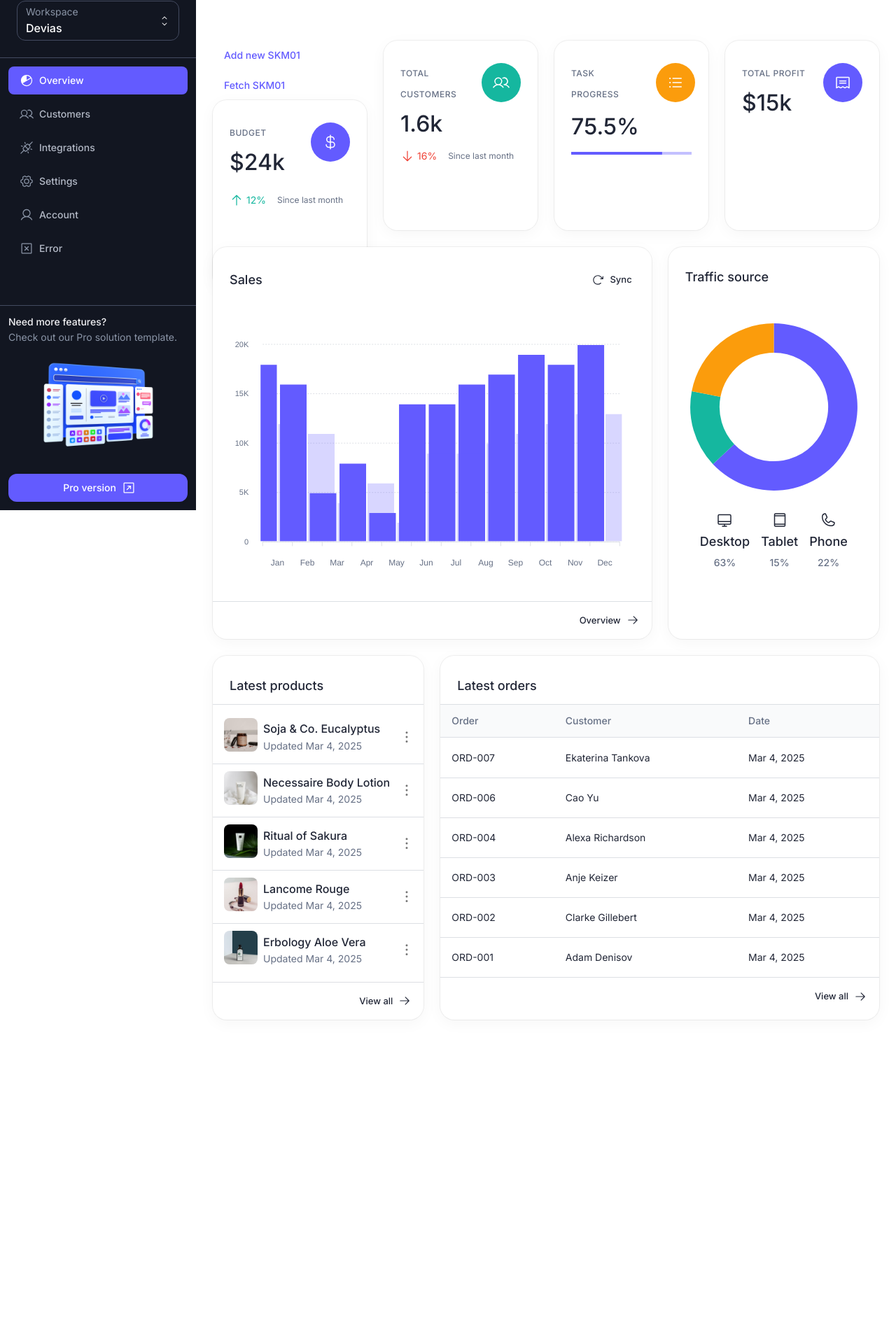
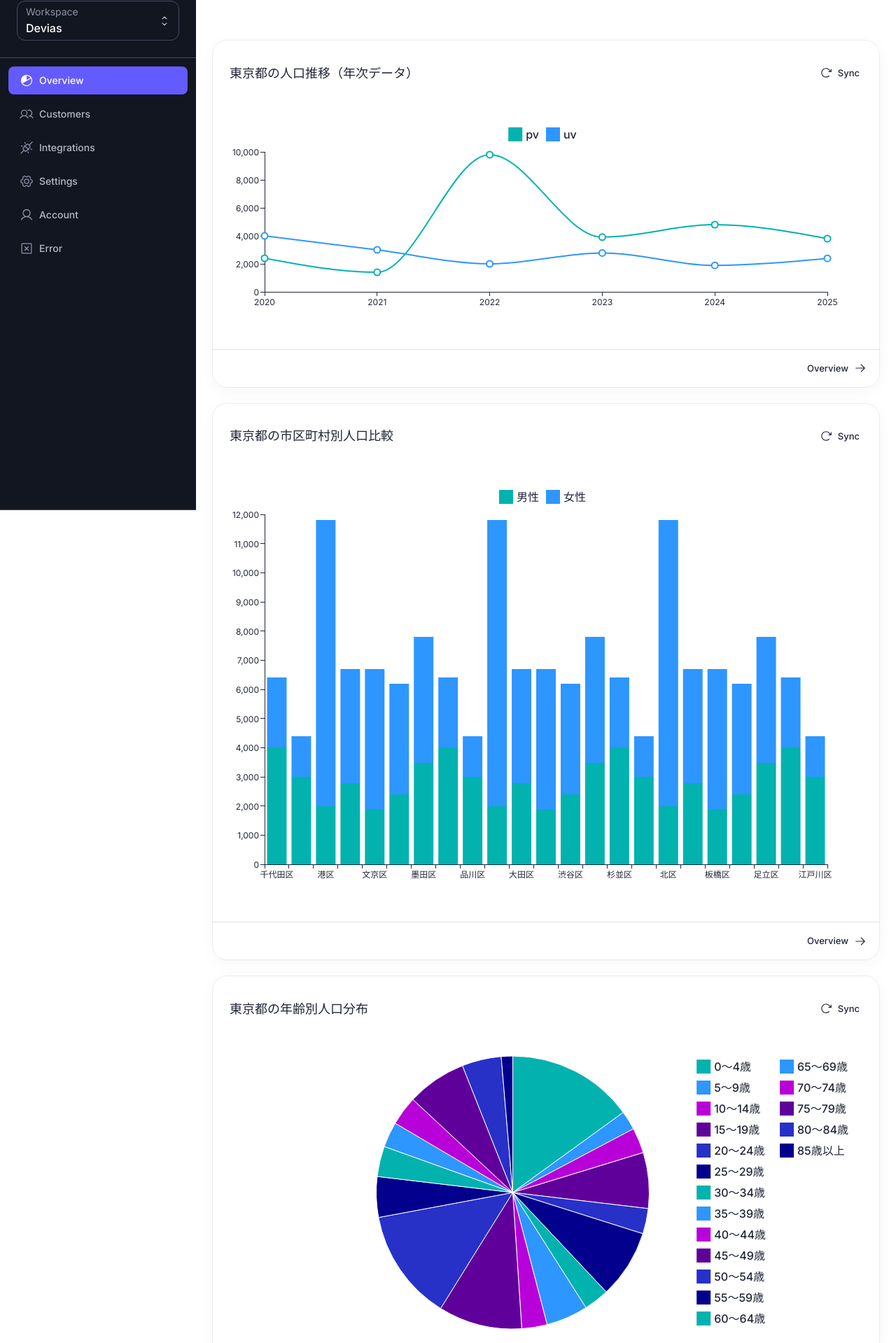
Before and after one commit to kmtitmk-ux/SeijiKanshi-Me_Web, a Next.js app: page /dashboard in a window 1280 px wide. Shown: the part 71-1990 px from the top of the page at 70% size. Before the commit the page ends 1592 px from the top, so only its background shows below. Built offline with nearby package versions, Linux system fonts and the light colour scheme; no server answers; sample sign-in values are in the browser's storage; what aws-amplify would draw is missing.

Commit message:
グラフ作成

```diff
--- a/package.json
+++ b/package.json
@@ -28,6 +28,7 @@
     "@mui/material": "5.15.20",
     "@mui/system": "5.15.20",
     "@mui/utils": "5.15.20",
+    "@mui/x-charts": "^7.27.1",
     "@mui/x-date-pickers": "7.7.1",
     "@phosphor-icons/react": "2.1.6",
     "@testing-library/dom": "^10.0.0",
--- a/prettier.config.mjs
+++ b/prettier.config.mjs
@@ -3,7 +3,7 @@ const config = {
   endOfLine: 'lf',
   semi: true,
   singleQuote: true,
-  tabWidth: 2,
+  tabWidth: 4,
   trailingComma: 'es5',
   printWidth: 120,
   importOrder: [
--- a/src/app/dashboard/page.tsx
+++ b/src/app/dashboard/page.tsx
@@ -1,27 +1,37 @@
 import React from 'react';
 import type { Metadata } from 'next';
 import Grid from '@mui/material/Unstable_Grid2';
-import dayjs from 'dayjs';
+// import dayjs from 'dayjs';
 
 import { config } from '@/config';
-import { Test } from '@/components/dashboard/layout/test';
-import { Budget } from '@/components/dashboard/overview/budget';
-import { LatestOrders } from '@/components/dashboard/overview/latest-orders';
-import { LatestProducts } from '@/components/dashboard/overview/latest-products';
+// import { Test } from '@/components/dashboard/layout/test';
+// import { Budget } from '@/components/dashboard/overview/budget';
+// import { LatestOrders } from '@/components/dashboard/overview/latest-orders';
+// import { LatestProducts } from '@/components/dashboard/overview/latest-products';
 import { Sales } from '@/components/dashboard/overview/sales';
-import { TasksProgress } from '@/components/dashboard/overview/tasks-progress';
-import { TotalCustomers } from '@/components/dashboard/overview/total-customers';
-import { TotalProfit } from '@/components/dashboard/overview/total-profit';
-import { Traffic } from '@/components/dashboard/overview/traffic';
+// import { TasksProgress } from '@/components/dashboard/overview/tasks-progress';
+// import { TotalCustomers } from '@/components/dashboard/overview/total-customers';
+// import { TotalProfit } from '@/components/dashboard/overview/total-profit';
+// import { Traffic } from '@/components/dashboard/overview/traffic';
 
+import Button from '@mui/material/Button';
+import Card from '@mui/material/Card';
+import CardActions from '@mui/material/CardActions';
+import CardContent from '@mui/material/CardContent';
+import CardHeader from '@mui/material/CardHeader';
+import Divider from '@mui/material/Divider';
+import type { SxProps } from '@mui/material/styles';
+import { ArrowClockwise as ArrowClockwiseIcon } from '@phosphor-icons/react/dist/ssr/ArrowClockwise';
+import { ArrowRight as ArrowRightIcon } from '@phosphor-icons/react/dist/ssr/ArrowRight';
+import { LineChart } from '@mui/x-charts/LineChart';
+import { PieChart } from '@mui/x-charts/PieChart';
 
 export const metadata = { title: `Overview | Dashboard | ${config.site.name}` } satisfies Metadata;
 
 export default function Page(): React.JSX.Element {
     return (
         <Grid container spacing={3}>
-      <Grid lg={3} sm={6} xs={12}>
-        <Test />
+            {/* <Grid lg={3} sm={6} xs={12}>
         <Budget diff={12} trend="up" sx={{ height: '100%' }} value="$24k" />
       </Grid>
       <Grid lg={3} sm={6} xs={12}>
@@ -32,20 +42,26 @@ export default function Page(): React.JSX.Element {
       </Grid>
       <Grid lg={3} sm={6} xs={12}>
         <TotalProfit sx={{ height: '100%' }} value="$15k" />
+      </Grid> */}
+            <Grid lg={12}>
+                <TimeSeries sx={{ height: '100%' }} />
             </Grid>
-      <Grid lg={8} xs={12}>
+            <Grid lg={12}>
+                {/* <Test /> */}
                 <Sales
-          chartSeries={[
-            { name: 'This year', data: [18, 16, 5, 8, 3, 14, 14, 16, 17, 19, 18, 20] },
-            { name: 'Last year', data: [12, 11, 4, 6, 2, 9, 9, 10, 11, 12, 13, 13] },
-          ]}
+                    // chartSeries={[
+                    //   { name: 'This year', data: [18, 16, 5, 8, 3, 14, 14, 16, 17, 19, 18, 20] },
+                    //   { name: 'a', data: [1, 11, 4, 3, 2, 9, 9, 10, 4, 12, 13, 13] },
+                    //   { name: 'Last year', data: [12, 11, 4, 6, 2, 9, 9, 10, 11, 12, 13, 13] },
+                    //   { name: 'b', data: [1, 11, 4, 3, 2, 9, 9, 10, 4, 12, 13, 13] },
+                    // ]}
                     sx={{ height: '100%' }}
                 />
             </Grid>
-      <Grid lg={4} md={6} xs={12}>
-        <Traffic chartSeries={[63, 15, 22]} labels={['Desktop', 'Tablet', 'Phone']} sx={{ height: '100%' }} />
+            <Grid lg={12}>
+                <ByAge sx={{ height: '100%' }} />
             </Grid>
-      <Grid lg={4} md={6} xs={12}>
+            {/* <Grid lg={4} md={6} xs={12}>
         <LatestProducts
           products={[
             {
@@ -130,7 +146,100 @@ export default function Page(): React.JSX.Element {
           ]}
           sx={{ height: '100%' }}
         />
-      </Grid>
+      </Grid> */}
         </Grid>
     );
 }
+
+export interface TimeSeriesProps {
+    sx?: SxProps;
+}
+export function TimeSeries({ sx }: TimeSeriesProps): React.JSX.Element {
+    const uData = [4000, 3000, 2000, 2780, 1890, 2390];
+    const pData = [2400, 1398, 9800, 3908, 4800, 3800];
+    const xLabels = [
+        '2020',
+        '2021',
+        '2022',
+        '2023',
+        '2024',
+        '2025',
+    ];
+    return (
+        <Card sx={sx}>
+            <CardHeader
+                action={
+                    <Button color="inherit" size="small" startIcon={<ArrowClockwiseIcon fontSize="var(--icon-fontSize-md)" />}>
+                        Sync
+                    </Button>
+                }
+                title="東京都の人口推移（年次データ）"
+            />
+            <CardContent sx={{ overflow: "auto" }}>
+                <LineChart
+                    width={undefined}
+                    height={300}
+                    series={[
+                        { data: pData, label: 'pv' },
+                        { data: uData, label: 'uv' },
+                    ]}
+                    xAxis={[{ scaleType: 'point', data: xLabels }]}
+                />
+            </CardContent>
+            <Divider />
+            <CardActions sx={{ justifyContent: 'flex-end' }}>
+                <Button color="inherit" endIcon={<ArrowRightIcon fontSize="var(--icon-fontSize-md)" />} size="small">
+                    Overview
+                </Button>
+            </CardActions>
+        </Card>
+    )
+}
+
+export interface ByAgeProps {
+    sx?: SxProps;
+}
+export function ByAge({ sx }: ByAgeProps): React.JSX.Element {
+    return (
+        <Card sx={sx}>
+            <CardHeader
+                action={
+                    <Button color="inherit" size="small" startIcon={<ArrowClockwiseIcon fontSize="var(--icon-fontSize-md)" />}>
+                        Sync
+                    </Button>
+                }
+                title="東京都の年齢別人口分布"
+            />
+            <CardContent sx={{ overflow: "auto" }}>
+                <PieChart
+                    series={[
+                        {
+                            data: [
+                                { id: 0, value: 100, label: '0～4歳' },
+                                { id: 1, value: 15, label: '5～9歳' },
+                                { id: 2, value: 20, label: '10～14歳' },
+                                { id: 3, value: 44, label: '15～19歳' },
+                                { id: 4, value: 20, label: '20～24歳' },
+                                { id: 5, value: 54, label: '25～29歳' },
+                                { id: 6, value: 20, label: '30～34歳' },
+                                { id: 7, value: 33, label: '35～39歳' },
+                                { id: 8, value: 20, label: '40～44歳' },
+                                { id: 9, value: 66, label: '45～49歳' },
+                                { id: 10, value: 88, label: '50～54歳' },
+                                { id: 11, value: 32, label: '55～59歳' },
+                                { id: 12, value: 24, label: '60～64歳' },
+                                { id: 13, value: 20, label: '65～69歳' },
+                                { id: 14, value: 23, label: '70～74歳' },
+                                { id: 15, value: 47, label: '75～79歳' },
+                                { id: 16, value: 31, label: '80～84歳' },
+                                { id: 17, value: 9, label: '85歳以上' },
+                            ],
+                        },
+                    ]}
+                    width={undefined}
+                    height={400}
+                />
+            </CardContent>
+        </Card>
+    )
+}
--- a/src/components/dashboard/layout/mobile-nav.tsx
+++ b/src/components/dashboard/layout/mobile-nav.tsx
@@ -88,7 +88,7 @@ export function MobileNav({ open, onClose }: MobileNavProps): React.JSX.Element
         {renderNavItems({ pathname, items: navItems })}
       </Box>
       <Divider sx={{ borderColor: 'var(--mui-palette-neutral-700)' }} />
-      <Stack spacing={2} sx={{ p: '12px' }}>
+      {/* <Stack spacing={2} sx={{ p: '12px' }}>
         <div>
           <Typography color="var(--mui-palette-neutral-100)" variant="subtitle2">
             Need more features?
@@ -116,7 +116,7 @@ export function MobileNav({ open, onClose }: MobileNavProps): React.JSX.Element
         >
           Pro version
         </Button>
-      </Stack>
+      </Stack> */}
     </Drawer>
   );
 }
--- a/src/components/dashboard/layout/side-nav.tsx
+++ b/src/components/dashboard/layout/side-nav.tsx
@@ -81,7 +81,7 @@ export function SideNav(): React.JSX.Element {
         {renderNavItems({ pathname, items: navItems })}
       </Box>
       <Divider sx={{ borderColor: 'var(--mui-palette-neutral-700)' }} />
-      <Stack spacing={2} sx={{ p: '12px' }}>
+      {/* <Stack spacing={2} sx={{ p: '12px' }}>
         <div>
           <Typography color="var(--mui-palette-neutral-100)" variant="subtitle2">
             Need more features?
@@ -109,7 +109,7 @@ export function SideNav(): React.JSX.Element {
         >
           Pro version
         </Button>
-      </Stack>
+      </Stack> */}
     </Box>
   );
 }
--- a/src/components/dashboard/overview/sales.tsx
+++ b/src/components/dashboard/overview/sales.tsx
@@ -7,21 +7,52 @@ import CardActions from '@mui/material/CardActions';
 import CardContent from '@mui/material/CardContent';
 import CardHeader from '@mui/material/CardHeader';
 import Divider from '@mui/material/Divider';
-import { alpha, useTheme } from '@mui/material/styles';
+// import { alpha, useTheme } from '@mui/material/styles';
 import type { SxProps } from '@mui/material/styles';
 import { ArrowClockwise as ArrowClockwiseIcon } from '@phosphor-icons/react/dist/ssr/ArrowClockwise';
 import { ArrowRight as ArrowRightIcon } from '@phosphor-icons/react/dist/ssr/ArrowRight';
-import type { ApexOptions } from 'apexcharts';
+// import type { ApexOptions } from 'apexcharts';
+import { BarChart } from '@mui/x-charts/BarChart';
 
-import { Chart } from '@/components/core/chart';
 
 export interface SalesProps {
-  chartSeries: { name: string; data: number[] }[];
+    // chartSeries: { name: string; data: number[] }[];
     sx?: SxProps;
 }
 
-export function Sales({ chartSeries, sx }: SalesProps): React.JSX.Element {
-  const chartOptions = useChartOptions();
+export function Sales({ sx }: SalesProps): React.JSX.Element {
+    const maleData = [4000, 3000, 2000, 2780, 1890, 2390, 3490, 4000, 3000, 2000, 2780, 1890, 2390, 3490, 4000, 3000, 2000, 2780, 1890, 2390, 3490, 4000, 3000];
+    const femaleData = [2400, 1398, 9800, 3908, 4800, 3800, 4300, 2400, 1398, 9800, 3908, 4800, 3800, 4300, 2400, 1398, 9800, 3908, 4800, 3800, 4300, 2400, 1398];
+    const xLabels = [
+        "千代田区",
+        "中央区",
+        "港区",
+        "新宿区",
+        "文京区",
+        "台東区",
+        "墨田区",
+        "江東区",
+        "品川区",
+        "目黒区",
+        "大田区",
+        "世田谷区",
+        "渋谷区",
+        "中野区",
+        "杉並区",
+        "豊島区",
+        "北区",
+        "荒川区",
+        "板橋区",
+        "練馬区",
+        "足立区",
+        "葛飾区",
+        "江戸川区"
+    ];
+
+    // const chartOptions = useChartOptions();
+    const handleBarClick = (_: React.MouseEvent<SVGElement>, { dataIndex }: { dataIndex: number }): void => {
+        console.log(xLabels[dataIndex])
+    }
 
     return (
         <Card sx={sx}>
@@ -31,10 +62,19 @@ export function Sales({ chartSeries, sx }: SalesProps): React.JSX.Element {
                         Sync
                     </Button>
                 }
-        title="Sales"
+                title="東京都の市区町村別人口比較"
             />
-      <CardContent>
-        <Chart height={350} options={chartOptions} series={chartSeries} type="bar" width="100%" />
+            <CardContent sx={{ overflow: "auto" }}>
+                <BarChart
+                    width={undefined}
+                    height={600}
+                    series={[
+                        { data: maleData, label: '男性', id: 'male', stack: 'total' },
+                        { data: femaleData, label: '女性', id: 'female', stack: 'total' },
+                    ]}
+                    xAxis={[{ data: xLabels, scaleType: 'band' }]}
+                    onItemClick={handleBarClick}
+                />
             </CardContent>
             <Divider />
             <CardActions sx={{ justifyContent: 'flex-end' }}>
@@ -46,36 +86,36 @@ export function Sales({ chartSeries, sx }: SalesProps): React.JSX.Element {
     );
 }
 
-function useChartOptions(): ApexOptions {
-  const theme = useTheme();
+// function useChartOptions(): ApexOptions {
+//     const theme = useTheme();
 
-  return {
-    chart: { background: 'transparent', stacked: false, toolbar: { show: false } },
-    colors: [theme.palette.primary.main, alpha(theme.palette.primary.main, 0.25)],
-    dataLabels: { enabled: false },
-    fill: { opacity: 1, type: 'solid' },
-    grid: {
-      borderColor: theme.palette.divider,
-      strokeDashArray: 2,
-      xaxis: { lines: { show: false } },
-      yaxis: { lines: { show: true } },
-    },
-    legend: { show: false },
-    plotOptions: { bar: { columnWidth: '40px' } },
-    stroke: { colors: ['transparent'], show: true, width: 2 },
-    theme: { mode: theme.palette.mode },
-    xaxis: {
-      axisBorder: { color: theme.palette.divider, show: true },
-      axisTicks: { color: theme.palette.divider, show: true },
-      categories: ['Jan', 'Feb', 'Mar', 'Apr', 'May', 'Jun', 'Jul', 'Aug', 'Sep', 'Oct', 'Nov', 'Dec'],
-      labels: { offsetY: 5, style: { colors: theme.palette.text.secondary } },
-    },
-    yaxis: {
-      labels: {
-        formatter: (value) => (value > 0 ? `${value}K` : `${value}`),
-        offsetX: -10,
-        style: { colors: theme.palette.text.secondary },
-      },
-    },
-  };
-}
+//     return {
+//         chart: { background: 'transparent', stacked: false, toolbar: { show: false } },
+//         colors: [theme.palette.primary.main, alpha(theme.palette.primary.main, 0.25)],
+//         dataLabels: { enabled: false },
+//         fill: { opacity: 1, type: 'solid' },
+//         grid: {
+//             borderColor: theme.palette.divider,
+//             strokeDashArray: 2,
+//             xaxis: { lines: { show: false } },
+//             yaxis: { lines: { show: true } },
+//         },
+//         legend: { show: false },
+//         plotOptions: { bar: { columnWidth: '40px' } },
+//         stroke: { colors: ['transparent'], show: true, width: 2 },
+//         theme: { mode: theme.palette.mode },
+//         xaxis: {
+//             axisBorder: { color: theme.palette.divider, show: true },
+//             axisTicks: { color: theme.palette.divider, show: true },
+//             categories: ['Jan', 'Feb', 'Mar', 'Apr', 'May', 'Jun', 'Jul', 'Aug', 'Sep', 'Oct', 'Nov', 'Dec'],
+//             labels: { offsetY: 5, style: { colors: theme.palette.text.secondary } },
+//         },
+//         yaxis: {
+//             labels: {
+//                 formatter: (value) => (value > 0 ? `${value}K` : `${value}`),
+//                 offsetX: -10,
+//                 style: { colors: theme.palette.text.secondary },
+//             },
+//         },
+//     };
+// }
```
Also changed, not shown: src/components/dashboard/layout/test.tsx (indentation only), 2 other files (tests, documents, lock files or other folders). Lines whose indentation alone changed are shown as unchanged.
